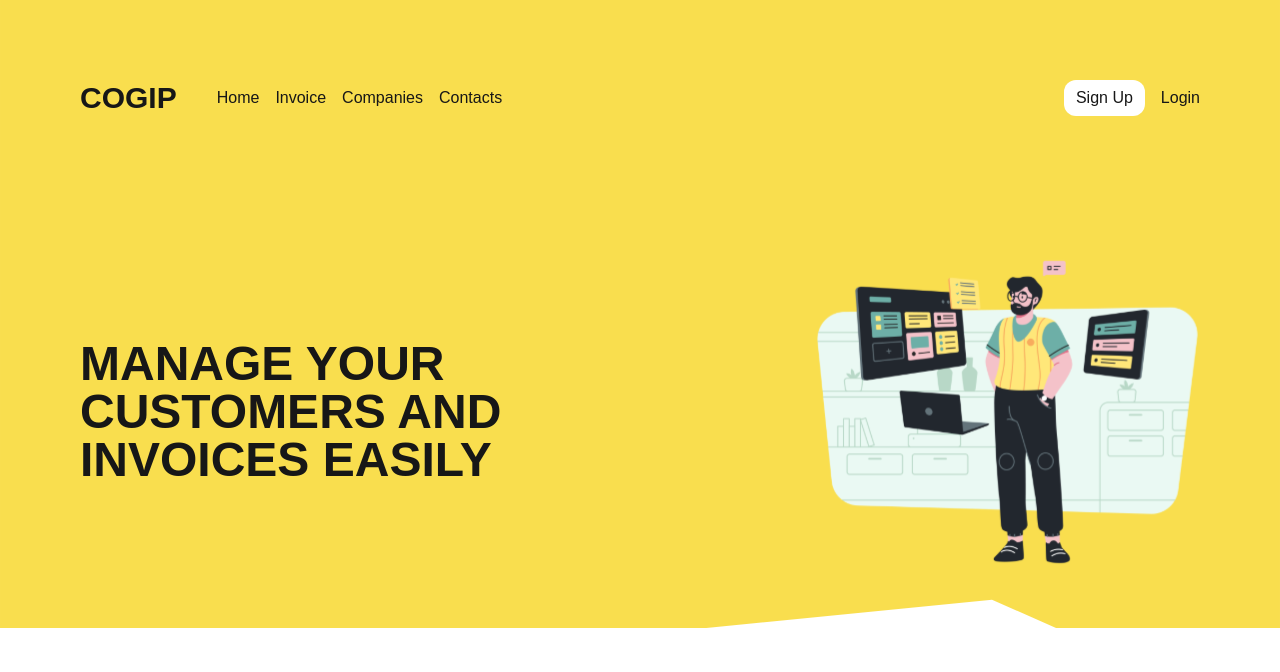
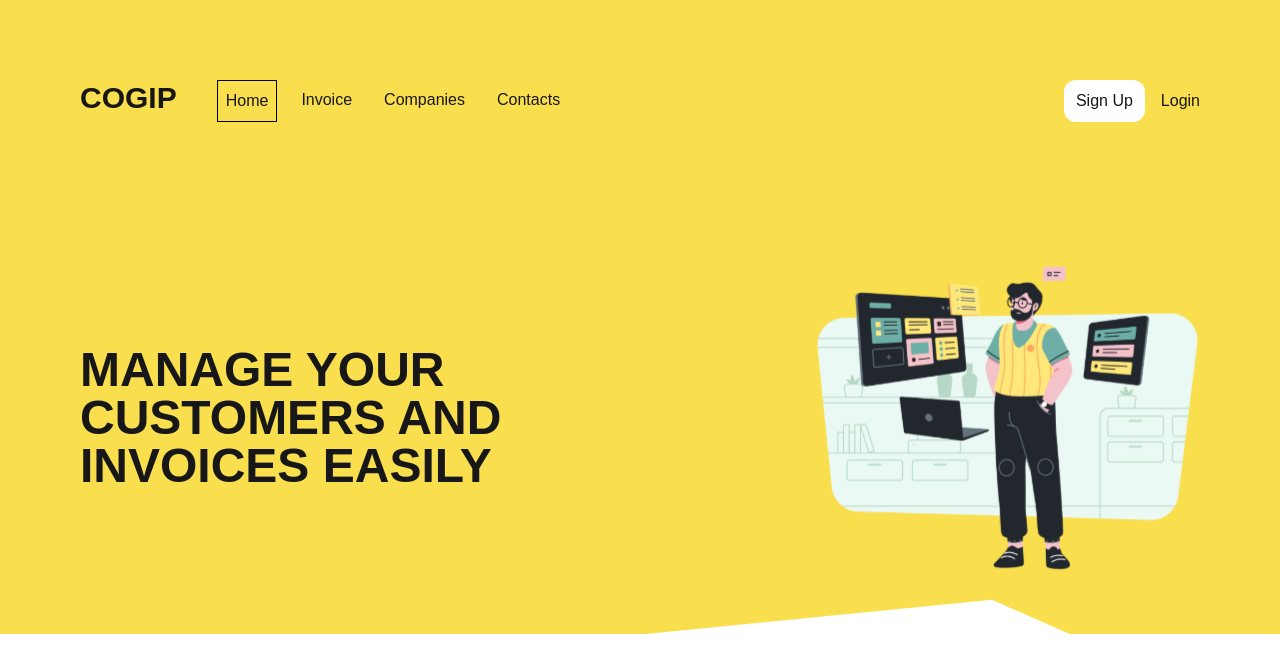
Before and after one commit to sam-sepiol1/cogip-client, a Next.js app: page / in a window 1280 px wide. Shown: the top 672 px of the page. Built offline with nearby package versions, Linux system fonts and the light colour scheme.

Commit message:
Refactor code and add styles
Refactor code according to comments.
Add styles for navbar and current page button is set with a black border.

```diff
--- a/app/components/Home_header.tsx
+++ b/app/components/Home_header.tsx
@@ -1,21 +1,26 @@
+"use client";
+import { usePathname } from "next/navigation";
+
 export default function Home_header() {
+	const pathname = usePathname();
+
 	return (
-		<>
-			<div id='header-home'>
+		<main>
+			<div className=' bg-[url("/Home_Header/background.svg")] bg-cover bg-no-repeat'>
 				<header className='flex gap-10 p-20 size-auto '>
 					<h2 className='text-3xl font-bold'> COGIP </h2>
 					<nav className='content-center'>
 						<ul className='flex flex-row gap-4 '>
-							<li>
+							<li className={`hover:border border-black p-2 ${pathname === '/' ? 'border border-black' : ''}`}>
 								<a href='/home'>Home</a>
 							</li>
-							<li>
+							<li className={`hover:border border-black p-2 ${pathname === '/invoices' ? 'border border-black' : ''}`}>
 								<a href='/invoices'>Invoice</a>
 							</li>
-							<li>
+							<li className={`hover:border border-black p-2 ${pathname === '/companies' ? 'border border-black' : ''}`}>
 								<a href='/companies'>Companies</a>
 							</li>
-							<li>
+							<li className={`hover:border border-black p-2 ${pathname === '/contacts' ? 'border border-black' : ''}`}>
 								<a href='/contacts'>Contacts</a>
 							</li>
 						</ul>
@@ -26,12 +31,12 @@ export default function Home_header() {
 					</div>
 				</header>
 				<div className='hero-section flex flex-row justify-center items-center'>
-					<h1 className='text-5xl font-bold flex p-20 flex-1 '>MANAGE YOUR CUSTOMERS AND INVOICES EASILY</h1>
+					<h1 className='text-5xl font-bold flex p-20 flex-1 uppercase'>Manage your customers and invoices easily</h1>
 					<picture className='flex-1'>
 						<img src='/Home_Header/hero-section_illustration.svg' alt='illustration' />
 					</picture>
 				</div>
 			</div>
-		</>
+		</main>
 	);
 }
--- a/app/globals.css
+++ b/app/globals.css
@@ -7,20 +7,8 @@
   --foreground: #171717;
 }
 
-/* @media (prefers-color-scheme: dark) {
-  :root {
-    --background: #0a0a0a;
-    --foreground: #ededed;
-  }
-} */
-
 body {
   color: var(--foreground);
   background: var(--background);
   font-family: Arial, Helvetica, sans-serif;
 }
-
-#header-home {
-    background-image: url('../public/Home_Header/background.svg');
-    background-size: cover;
-}
--- a/app/page.tsx
+++ b/app/page.tsx
@@ -1,4 +1,3 @@
-import Header from "@/app/components/Header";
 import Home_header from "./components/Home_header";
 
 export default function Home() {
```
